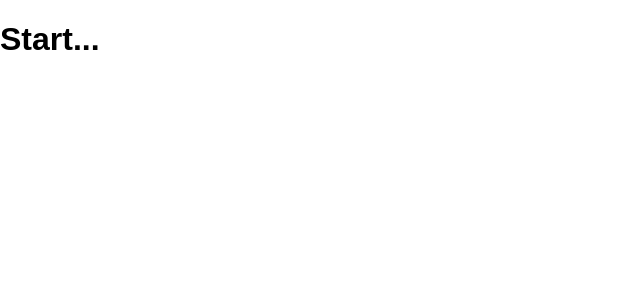
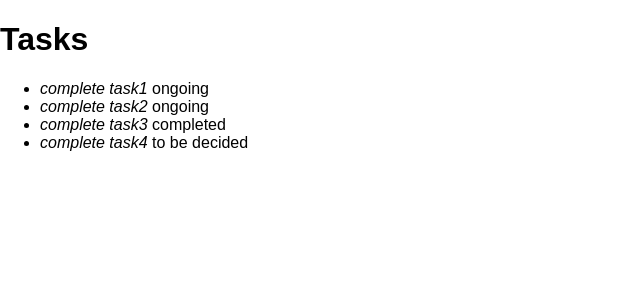
Before and after one commit to MaN3iN3ActiON/to-do-today, a React (Create React App) app: page / in a window 1280 px wide. Shown: the top 300 px of the page, without its empty margins (0-640 px from the left). Built offline with nearby package versions, Linux system fonts and the light colour scheme.

Commit message:
create static version

```diff
--- a/package.json
+++ b/package.json
@@ -10,6 +10,7 @@
   "scripts": {
     "start": "react-scripts start",
     "build": "react-scripts build",
+    "pretest": "eslint --ignore-path .gitignore .",
     "test": "react-scripts test --env=jsdom",
     "eject": "react-scripts eject"
   },
--- a/src/App.js
+++ b/src/App.js
@@ -1,9 +1,23 @@
-import React, { Component } from 'react';
+import React from 'react';
 import './App.css';
+import TaskList from './TaskList';
 
-class App extends Component {
+const STAGES = { TBD: 'to be decided', ONGOING: 'ongoing', COMPLETE: 'completed' };
+const TASKS = [
+	{ id: 1, desc: 'complete task1', stage: STAGES.ONGOING },
+	{ id: 2, desc: 'complete task2', stage: STAGES.ONGOING },
+	{ id: 3, desc: 'complete task3', stage: STAGES.COMPLETE },
+	{ id: 4, desc: 'complete task4', stage: STAGES.TBD }
+];
+
+class App extends React.Component {
 	render() {
-		return <h1>Start...</h1>;
+		return (
+			<div>
+				<h1>Tasks</h1>
+				<TaskList data={TASKS} />
+			</div>
+		);
 	}
 }
 
--- /dev/null
+++ b/src/TaskList.js
@@ -0,0 +1,18 @@
+import React from 'react';
+import Task from './task';
+import PropTypes from 'prop-types';
+
+class TaskList extends React.Component {
+	render() {
+		const taskList = this.props.data.map(task => (
+			<Task key={task.id} task={task} />
+		));
+		return <ul>{taskList}</ul>;
+	}
+}
+
+TaskList.propTypes = {
+	data: PropTypes.array
+};
+
+export default TaskList;
--- /dev/null
+++ b/src/task.js
@@ -0,0 +1,17 @@
+import React from 'react';
+import PropTypes from 'prop-types';
+
+function Task(props) {
+	return (
+		<li>
+			<em>{props.task.desc} </em>
+			{props.task.stage}
+		</li>
+	);
+}
+
+Task.propTypes = {
+	task: PropTypes.object
+};
+
+export default Task;
```
